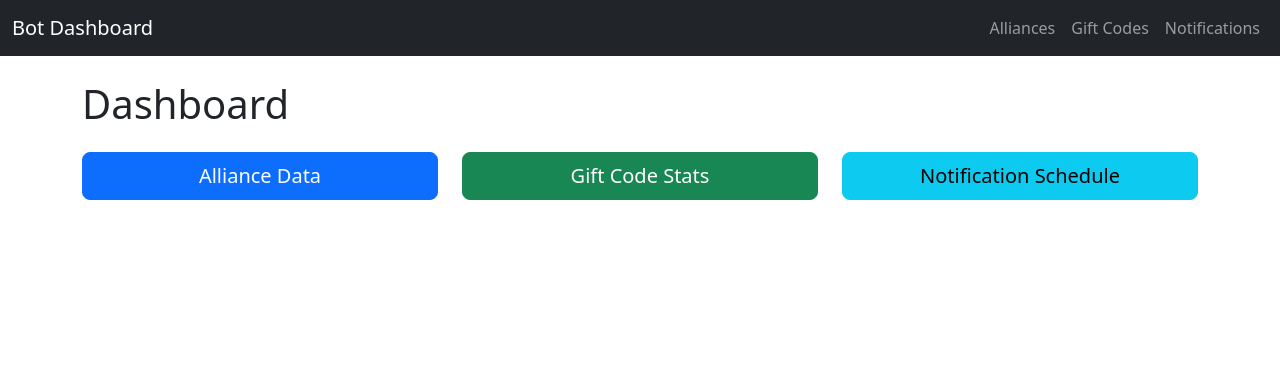
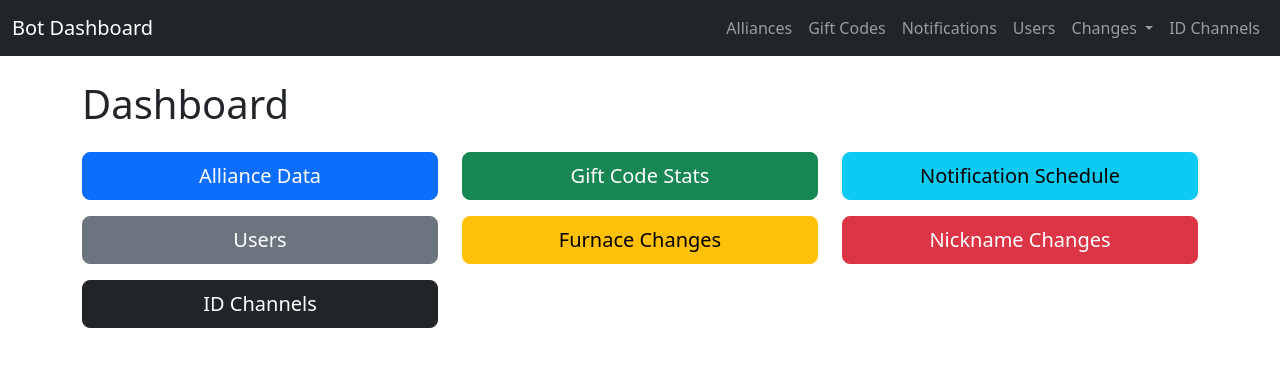
Before and after one commit to zombrax1/bot, a Flask app: page / in a window 1280 px wide. Shown: the top 367 px of the page. Run offline with Flask 3, Linux system fonts and the light colour scheme.

Commit message:
Add views for remaining databases

```diff
--- a/dashboard/app.py
+++ b/dashboard/app.py
@@ -2,11 +2,22 @@ import os
 import sqlite3
 from flask import Flask, render_template
 
-HOME_ROUTES = ["/alliances", "/giftcodes/stats", "/notifications"]
+HOME_ROUTES = [
+    "/alliances",
+    "/giftcodes/stats",
+    "/notifications",
+    "/users",
+    "/changes/furnace",
+    "/changes/nickname",
+    "/id-channels",
+]
 
 ALLIANCE_DB_PATH = "db/alliance.sqlite"
 GIFT_DB_PATH = "db/giftcode.sqlite"
 NOTIFICATION_DB_PATH = "db/beartime.sqlite"
+USERS_DB_PATH = "db/users.sqlite"
+CHANGES_DB_PATH = "db/changes.sqlite"
+ID_CHANNEL_DB_PATH = "db/id_channel.sqlite"
 
 
 def _get_connection(path: str) -> sqlite3.Connection:
@@ -59,4 +70,52 @@ def create_app() -> Flask:
             columns=data[0].keys() if data else [],
         )
 
+    @app.route("/users")
+    def users():
+        with _get_connection(USERS_DB_PATH) as conn:
+            rows = conn.execute("SELECT * FROM users").fetchall()
+            data = [dict(row) for row in rows]
+        return render_template(
+            "table.html",
+            title="Users",
+            rows=data,
+            columns=data[0].keys() if data else [],
+        )
+
+    @app.route("/changes/<change_type>")
+    def list_changes(change_type: str):
+        table_map = {
+            "furnace": "furnace_changes",
+            "nickname": "nickname_changes",
+        }
+        table = table_map.get(change_type)
+        if not table:
+            return render_template(
+                "table.html",
+                title="Unknown Change Type",
+                rows=[],
+                columns=[],
+            )
+        with _get_connection(CHANGES_DB_PATH) as conn:
+            rows = conn.execute(f"SELECT * FROM {table}").fetchall()
+            data = [dict(row) for row in rows]
+        return render_template(
+            "table.html",
+            title=f"{change_type.capitalize()} Changes",
+            rows=data,
+            columns=data[0].keys() if data else [],
+        )
+
+    @app.route("/id-channels")
+    def id_channels():
+        with _get_connection(ID_CHANNEL_DB_PATH) as conn:
+            rows = conn.execute("SELECT * FROM id_channels").fetchall()
+            data = [dict(row) for row in rows]
+        return render_template(
+            "table.html",
+            title="ID Channels",
+            rows=data,
+            columns=data[0].keys() if data else [],
+        )
+
     return app
--- a/dashboard/templates/base.html
+++ b/dashboard/templates/base.html
@@ -18,6 +18,17 @@
             <li class="nav-item"><a class="nav-link" href="{{ url_for('list_alliances') }}">Alliances</a></li>
             <li class="nav-item"><a class="nav-link" href="{{ url_for('giftcode_stats') }}">Gift Codes</a></li>
             <li class="nav-item"><a class="nav-link" href="{{ url_for('notifications') }}">Notifications</a></li>
+            <li class="nav-item"><a class="nav-link" href="{{ url_for('users') }}">Users</a></li>
+            <li class="nav-item dropdown">
+              <a class="nav-link dropdown-toggle" href="#" id="changesDropdown" role="button" data-bs-toggle="dropdown" aria-expanded="false">
+                Changes
+              </a>
+              <ul class="dropdown-menu dropdown-menu-end" aria-labelledby="changesDropdown">
+                <li><a class="dropdown-item" href="{{ url_for('list_changes', change_type='furnace') }}">Furnace</a></li>
+                <li><a class="dropdown-item" href="{{ url_for('list_changes', change_type='nickname') }}">Nickname</a></li>
+              </ul>
+            </li>
+            <li class="nav-item"><a class="nav-link" href="{{ url_for('id_channels') }}">ID Channels</a></li>
           </ul>
         </div>
       </div>
--- a/dashboard/templates/index.html
+++ b/dashboard/templates/index.html
@@ -11,5 +11,17 @@
   <div class="col-md-4 mb-3">
     <a href="{{ url_for('notifications') }}" class="btn btn-info btn-lg w-100">Notification Schedule</a>
   </div>
+  <div class="col-md-4 mb-3">
+    <a href="{{ url_for('users') }}" class="btn btn-secondary btn-lg w-100">Users</a>
+  </div>
+  <div class="col-md-4 mb-3">
+    <a href="{{ url_for('list_changes', change_type='furnace') }}" class="btn btn-warning btn-lg w-100">Furnace Changes</a>
+  </div>
+  <div class="col-md-4 mb-3">
+    <a href="{{ url_for('list_changes', change_type='nickname') }}" class="btn btn-danger btn-lg w-100">Nickname Changes</a>
+  </div>
+  <div class="col-md-4 mb-3">
+    <a href="{{ url_for('id_channels') }}" class="btn btn-dark btn-lg w-100">ID Channels</a>
+  </div>
 </div>
 {% endblock %}
```
